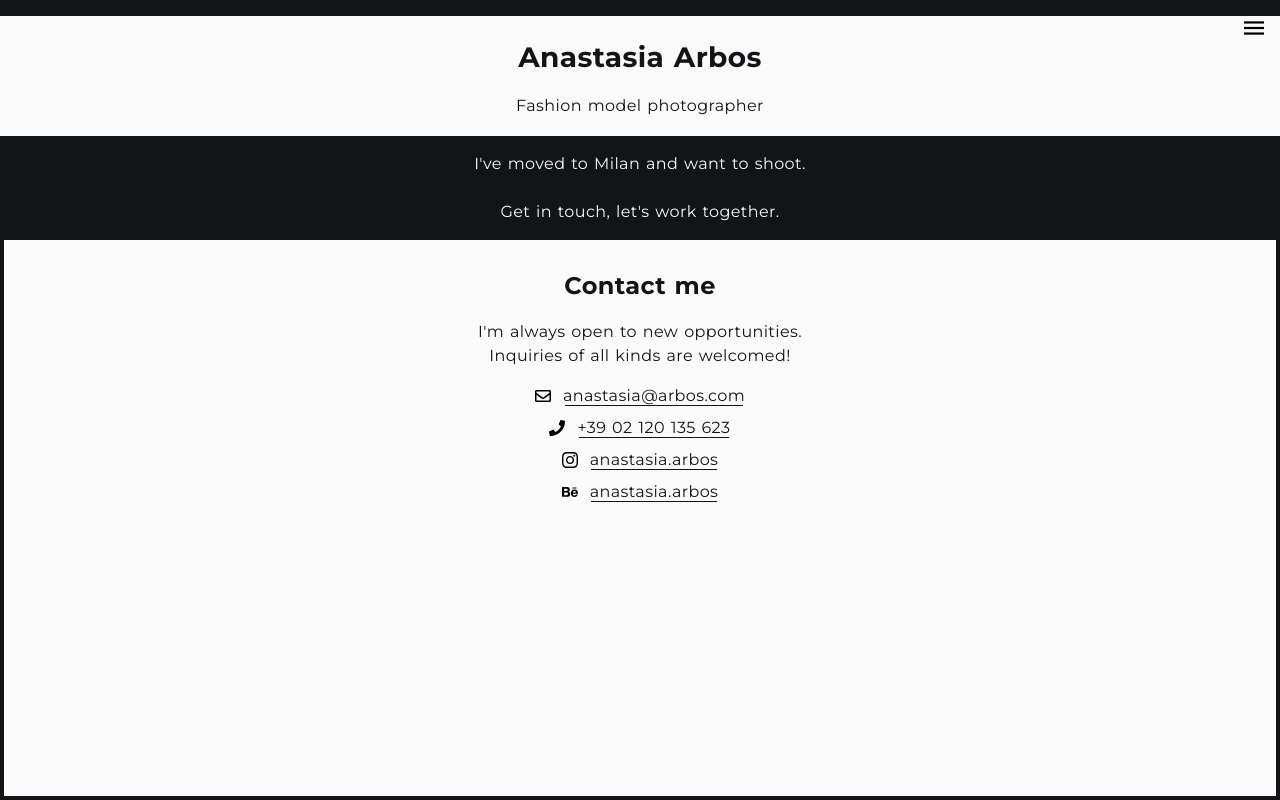
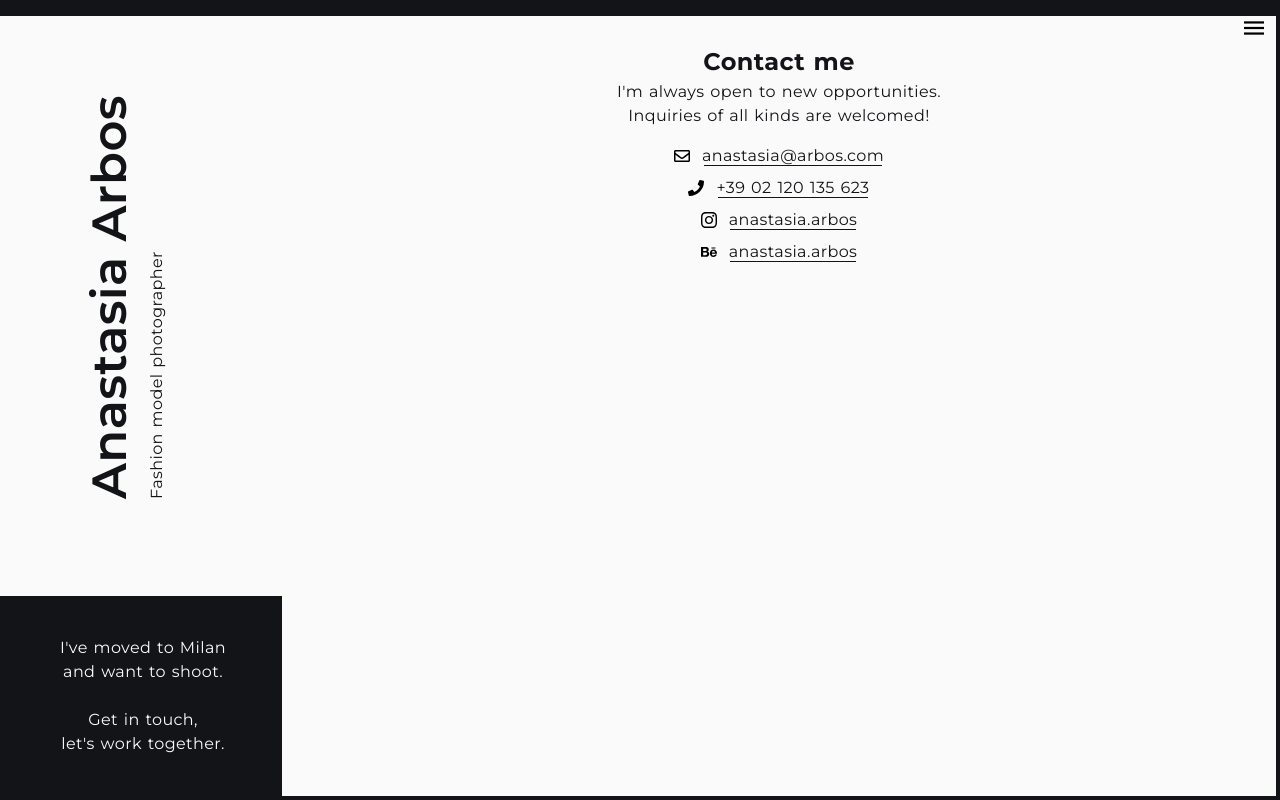
Before and after one commit to nahuel-ianni/model-portfolio-prototype, a Vue app in the folder src/: page /#/contact in a window 1280 px wide. Built offline with nearby package versions, Linux system fonts and the light colour scheme.

Commit message:
Added desktop styles

```diff
--- a/src/src/App.vue
+++ b/src/src/App.vue
@@ -37,4 +37,10 @@ export default {
 .content {
   flex-grow: 1;
 }
+
+@media (min-width: 900px) {
+  .container {
+    flex-direction: row;
+  }
+}
 </style>
--- a/src/src/assets/css/style.css
+++ b/src/src/assets/css/style.css
@@ -90,3 +90,22 @@ ul {
 .link:hover:before {
   border-bottom: solid thin var(--accent-color);
 }
+
+/* -------------------------------------------------
+    Media queries
+   ------------------------------------------------- */
+
+@media (min-width: 1349px) {
+
+}
+
+@media (min-width: 900px) {
+  h1 {
+    font-size: 3rem;
+    font-weight: 600;
+  }
+
+  p {
+    margin: 0;
+  }
+}
--- a/src/src/components/Banner.vue
+++ b/src/src/components/Banner.vue
@@ -1,5 +1,5 @@
 <template>
-  <article>
+  <article class="article">
     <div class="title">
       <h1>Anastasia Arbos</h1>
       <p>Fashion model photographer</p>
@@ -20,6 +20,11 @@ export default { name: "Banner" };
 </script>
 
 <style scoped>
+.article {
+  display: flex;
+  flex-direction: column;
+}
+
 .legend {
   color: var(--high-contrast-color);
 }
@@ -34,4 +39,26 @@ export default { name: "Banner" };
   margin: 0 -0.25rem;
   padding: 1.25rem 0.125rem 0.125rem;
 }
+
+@media (min-width: 900px) {
+  .legend {
+    padding: 2.5rem 3.5rem;
+  }
+
+  .legend br:first-child,
+  .legend br:last-child {
+    display: inline-block;
+  }
+
+  .title {
+    align-content: center;
+    display: grid;
+    flex-grow: 1;
+    justify-content: center;
+    margin-left: -3rem;
+    transform: rotate(180deg);
+    text-align: left;
+    writing-mode: tb-rl;
+  }
+}
 </style>
--- a/src/src/components/ModalImage.vue
+++ b/src/src/components/ModalImage.vue
@@ -48,7 +48,7 @@ export default {
 
 .img {
   cursor: pointer;
-  max-width: 42.5vw;
+  max-width: 42.75vw;
   transition: all 0.2s ease;
 }
 
@@ -88,4 +88,10 @@ export default {
     transform: scale(1);
   }
 }
+
+@media (min-width: 900px) {
+  .img {
+    width: 30vw;
+  }
+}
 </style>
```
